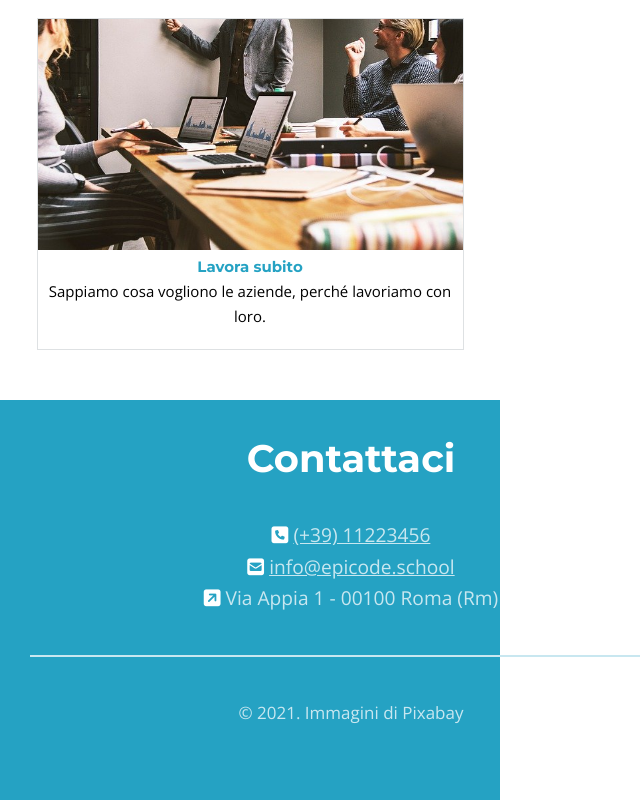
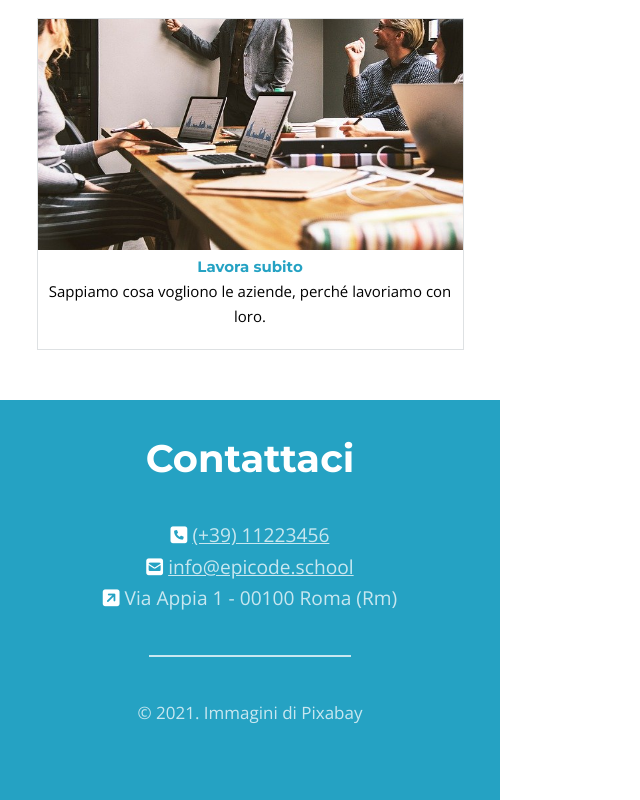
Before and after one commit to Dan131195/Progetto-settimana-1, a plain HTML site: page index.html in a window 1280 px wide. Shown: the part 2774-3574 px from the top of the page, without its empty margins (0-640 px from the left). Drawn offline with nearby package versions, Linux system fonts and the light colour scheme.

Commit message:
Esercizio

```diff
--- a/Assets/css/style.css
+++ b/Assets/css/style.css
@@ -143,7 +143,6 @@ footer {
 .foot {
     display: table;
     color: #c8e7f0;
-    width: 50vw;
     margin: auto;
     text-align: center;
 }
@@ -175,6 +174,6 @@ i {
 }
 
 hr {
-    width: 50vw;
+    width: 200px;
     border: 1px solid #c8e7f0;
 }
```
